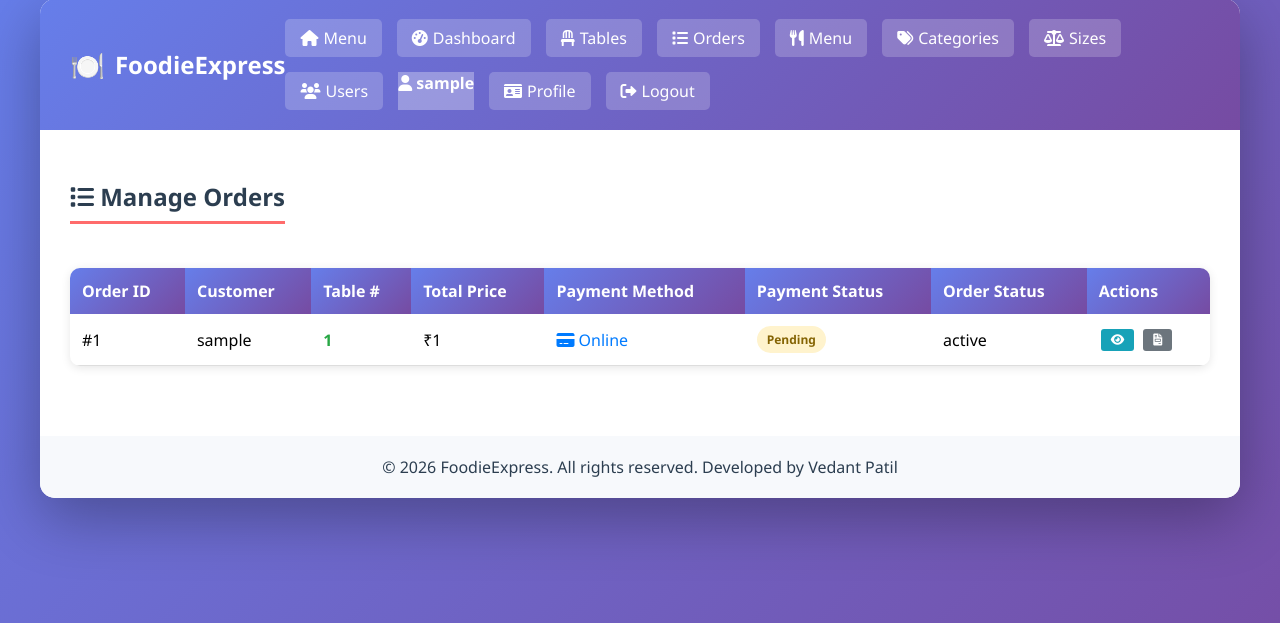
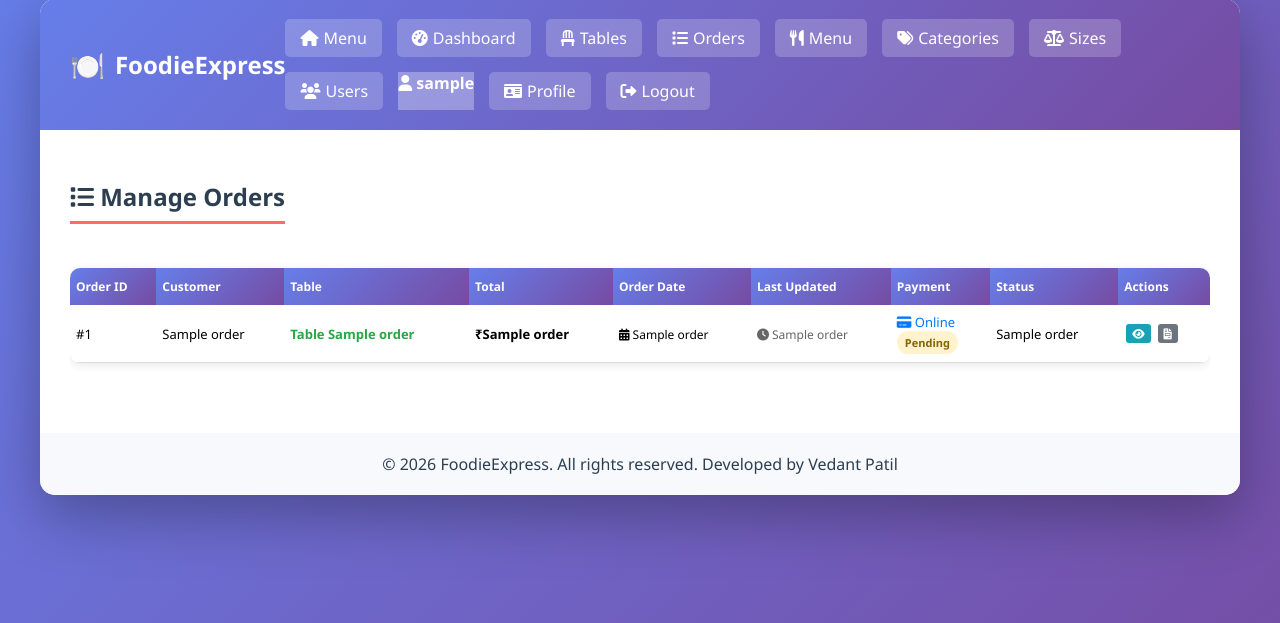
Before and after one commit to VedantPatil001/restaurant-system, a Flask app: page /admin/orders in a window 1280 px wide. Shown: the part 21-644 px from the top of the page. Run offline with Flask 3, Linux system fonts and the light colour scheme; the visitor is signed in with stand-in values (Sample User, id 1); a database or web service that is not in the repository returns one stand-in record (values such as "Sample title"); some libraries are stand-ins or nearby versions.

Commit message:
Added date and time tracking for orders

```diff
--- a/app.py
+++ b/app.py
@@ -174,6 +174,19 @@ def order_details(oid):
     conn = get_db_connection()
     cur = conn.cursor()
 
+    # Get order details with timestamps
+    cur.execute("""
+        SELECT o.oid, o.total_price, o.status, o.payment_method,
+               o.payment_status, o.table_number,
+               TO_CHAR(o.created_at, 'DD/MM/YYYY HH12:MI AM') as order_date,
+               TO_CHAR(o.updated_at, 'DD/MM/YYYY HH12:MI AM') as last_updated
+        FROM orders o
+        WHERE o.oid=%s
+    """, (oid,))
+
+    order = cur.fetchone()
+
+    # Get order items
     cur.execute("""
         SELECT m.mname, oi.qty, oi.price
         FROM order_items oi
@@ -182,10 +195,16 @@ def order_details(oid):
     """, (oid,))
 
     items = cur.fetchall()
-    cur.close()
-    conn.close()
-
-    return render_template("order_details.html", items=items)
+
+    # Calculate total
+    total = 0
+    for item in items:
+        total += item[1] * item[2]
+
+    cur.close()
+    conn.close()
+
+    return render_template("order_details.html", items=items, total=total, order=order)
 
 @app.route('/admin/dashboard')
 def admin_dashboard():
@@ -975,7 +994,9 @@ def my_orders():
 
     cur.execute("""
         SELECT oid, total_price, status, payment_method, payment_status,
-               COALESCE(payment_error, '') as payment_error
+               COALESCE(payment_error, '') as payment_error,
+               TO_CHAR(created_at, 'DD/MM/YYYY HH12:MI AM') as order_date,
+               TO_CHAR(updated_at, 'DD/MM/YYYY HH12:MI AM') as last_updated
         FROM orders
         WHERE user_id=%s
         ORDER BY oid DESC
@@ -997,12 +1018,14 @@ def admin_orders():
     cur = conn.cursor()
 
     cur.execute("""
-    SELECT o.oid, u.username, o.total_price, o.status,
-           o.payment_method, o.payment_status, o.payment_id, o.table_number
-    FROM orders o
-    JOIN users u ON u.id = o.user_id
-    ORDER BY o.oid DESC
-""")
+        SELECT o.oid, u.username, o.total_price, o.status,
+               o.payment_method, o.payment_status, o.payment_id, o.table_number,
+               TO_CHAR(o.created_at, 'DD/MM/YYYY HH12:MI AM') as order_date,
+               TO_CHAR(o.updated_at, 'DD/MM/YYYY HH12:MI AM') as last_updated
+        FROM orders o
+        JOIN users u ON u.id = o.user_id
+        ORDER BY o.oid DESC
+    """)
 
     orders = cur.fetchall()
     cur.close()
@@ -1054,7 +1077,7 @@ def place_order():
 
             order_status = "Pending Payment" if payment_method == "Online" else "Pending"
 
-            # Include table_number in order
+            # Include created_at (automatically set by DEFAULT CURRENT_TIMESTAMP)
             cur.execute(
                 """
                 INSERT INTO orders (user_id, total_price, status, payment_method, payment_status, table_number)
--- a/templates/admin_orders.html
+++ b/templates/admin_orders.html
@@ -3,16 +3,18 @@
 
 <h2><i class="fas fa-list"></i> Manage Orders</h2>
 
+<div style="overflow-x: auto;">
     <table>
         <thead>
             <tr>
                 <th>Order ID</th>
                 <th>Customer</th>
-            <th>Table #</th>
-            <th>Total Price</th>
-            <th>Payment Method</th>
-            <th>Payment Status</th>
-            <th>Order Status</th>
+                <th>Table</th>
+                <th>Total</th>
+                <th>Order Date</th>
+                <th>Last Updated</th>
+                <th>Payment</th>
+                <th>Status</th>
                 <th>Actions</th>
             </tr>
         </thead>
@@ -22,13 +24,23 @@
                 <td>#{{ order[0] }}</td>
                 <td>{{ order[1] }}</td>
                 <td>
-    {% if order[7] %}  <!-- Assuming table_number is at index 7 -->
-        <span style="font-size: 16px; font-weight: bold; color: #28a745;">{{ order[7] }}</span>
+                    {% if order[7] %}
+                        <span style="font-weight: bold; color: #28a745;">Table {{ order[7] }}</span>
                     {% else %}
                         <span style="color: #999;">-</span>
                     {% endif %}
                 </td>
-            <td>₹{{ order[2] }}</td>
+                <td><strong>₹{{ order[2] }}</strong></td>
+                <td>
+                    <span style="font-size: 12px;">
+                        <i class="fas fa-calendar-alt"></i> {{ order[8] }}
+                    </span>
+                </td>
+                <td>
+                    <span style="font-size: 12px; color: #666;">
+                        <i class="fas fa-clock"></i> {{ order[9] }}
+                    </span>
+                </td>
                 <td>
                     {% if order[4] == 'Cash' %}
                         <span style="color: #28a745;">
@@ -39,8 +51,8 @@
                             <i class="fas fa-credit-card"></i> Online
                         </span>
                     {% endif %}
-            </td>
-            <td>
+                    <br>
+                    <small>
                         {% if order[5] == 'Completed' %}
                             <span class="status-badge status-completed">Paid</span>
                         {% elif order[5] == 'Failed' %}
@@ -48,6 +60,7 @@
                         {% else %}
                             <span class="status-badge status-pending">Pending</span>
                         {% endif %}
+                    </small>
                 </td>
                 <td>
                     {% if order[3] == 'Pending Payment' %}
@@ -69,39 +82,36 @@
                     {% endif %}
                 </td>
                 <td>
-                <div style="display: flex; gap: 5px; flex-wrap: wrap;">
+                    <div style="display: flex; gap: 3px; flex-wrap: wrap;">
                         <a href="/order_details/{{ order[0] }}" class="btn btn-info" title="View Details">
                             <i class="fas fa-eye"></i>
                         </a>
 
-                    <!-- Order Status Actions -->
                         {% if order[3] == 'Pending' or order[3] == 'Pending Payment' %}
                             <a href="/admin/update_order_status/{{ order[0] }}/approve" class="btn btn-success"
-                           onclick="return confirm('Approve this order?')" title="Approve Order">
-                            <i class="fas fa-check"></i> Approve
+                               onclick="return confirm('Approve this order?')" title="Approve">
+                                <i class="fas fa-check"></i>
                             </a>
                             <a href="/admin/reject_order/{{ order[0] }}" class="btn btn-danger"
-                           onclick="return confirm('Reject this order?')" title="Reject Order">
-                            <i class="fas fa-times"></i> Reject
+                               onclick="return confirm('Reject this order?')" title="Reject">
+                                <i class="fas fa-times"></i>
                             </a>
                         {% endif %}
 
                         {% if order[3] == 'Approved' %}
                             <a href="/admin/complete_order/{{ order[0] }}" class="btn btn-success"
-                           onclick="return confirm('Mark this order as completed?')" title="Complete Order">
-                            <i class="fas fa-check-double"></i> Complete
+                               onclick="return confirm('Mark as completed?')" title="Complete">
+                                <i class="fas fa-check-double"></i>
                             </a>
                         {% endif %}
 
-                    <!-- Payment Actions for COD -->
                         {% if order[4] == 'Cash' and order[5] == 'Pending' %}
                             <a href="/update_payment_status/{{ order[0] }}" class="btn btn-primary"
                                onclick="return confirm('Mark payment as received?')" title="Mark Paid">
-                            <i class="fas fa-money-bill"></i> Mark Paid
+                                <i class="fas fa-money-bill"></i>
                             </a>
                         {% endif %}
 
-                    <!-- Invoice -->
                         <a href="/invoice/{{ order[0] }}" class="btn btn-secondary" title="Download Invoice">
                             <i class="fas fa-file-invoice"></i>
                         </a>
@@ -111,6 +121,7 @@
             {% endfor %}
         </tbody>
     </table>
+</div>
 
 {% if not orders %}
 <div class="card text-center" style="padding: 3rem;">
@@ -121,52 +132,30 @@
 
 <style>
     .status-badge {
-        padding: 5px 10px;
+        padding: 4px 8px;
         border-radius: 20px;
-        font-size: 12px;
+        font-size: 11px;
         font-weight: 600;
         display: inline-block;
+        white-space: nowrap;
     }
-    .status-pending-payment {
-        background: #cce5ff;
-        color: #004085;
-    }
-    .status-pending {
-        background: #fff3cd;
-        color: #856404;
-    }
-    .status-approved {
-        background: #d4edda;
-        color: #155724;
-    }
-    .status-completed {
-        background: #d1e7dd;
-        color: #0f5132;
-    }
-    .status-rejected {
-        background: #f8d7da;
-        color: #721c24;
-    }
-    .status-cancelled {
-        background: #e2e3e5;
-        color: #383d41;
-    }
+    .status-pending-payment { background: #cce5ff; color: #004085; }
+    .status-pending { background: #fff3cd; color: #856404; }
+    .status-approved { background: #d4edda; color: #155724; }
+    .status-completed { background: #d1e7dd; color: #0f5132; }
+    .status-rejected { background: #f8d7da; color: #721c24; }
+    .status-cancelled { background: #e2e3e5; color: #383d41; }
 
     .btn {
-        padding: 5px 10px;
+        padding: 4px 6px;
         border: none;
         border-radius: 3px;
         cursor: pointer;
         text-decoration: none;
         display: inline-flex;
         align-items: center;
-        gap: 3px;
-        font-size: 12px;
-        transition: all 0.3s ease;
-    }
-    .btn:hover {
-        transform: translateY(-2px);
-        box-shadow: 0 2px 5px rgba(0,0,0,0.2);
+        gap: 2px;
+        font-size: 11px;
     }
     .btn-info { background: #17a2b8; color: white; }
     .btn-success { background: #28a745; color: white; }
@@ -178,23 +167,39 @@
         width: 100%;
         border-collapse: collapse;
         margin-top: 20px;
+        font-size: 13px;
     }
 
     th {
         background: linear-gradient(135deg, #667eea 0%, #764ba2 100%);
         color: white;
-        padding: 12px;
+        padding: 10px 6px;
         text-align: left;
+        white-space: nowrap;
+        font-size: 12px;
     }
 
     td {
-        padding: 12px;
+        padding: 8px 6px;
         border-bottom: 1px solid #ddd;
     }
 
     tr:hover {
         background: #f5f5f5;
     }
+
+    @media (max-width: 768px) {
+        table {
+            font-size: 11px;
+        }
+        td, th {
+            padding: 6px 4px;
+        }
+        .btn {
+            padding: 3px 4px;
+            font-size: 9px;
+        }
+    }
 </style>
 
 {% endblock %}
```
Also changed, not shown: templates/my_orders.html (+47 -17 lines), templates/order_details.html (+23 -0 lines). Lines whose indentation alone changed are shown as unchanged.
